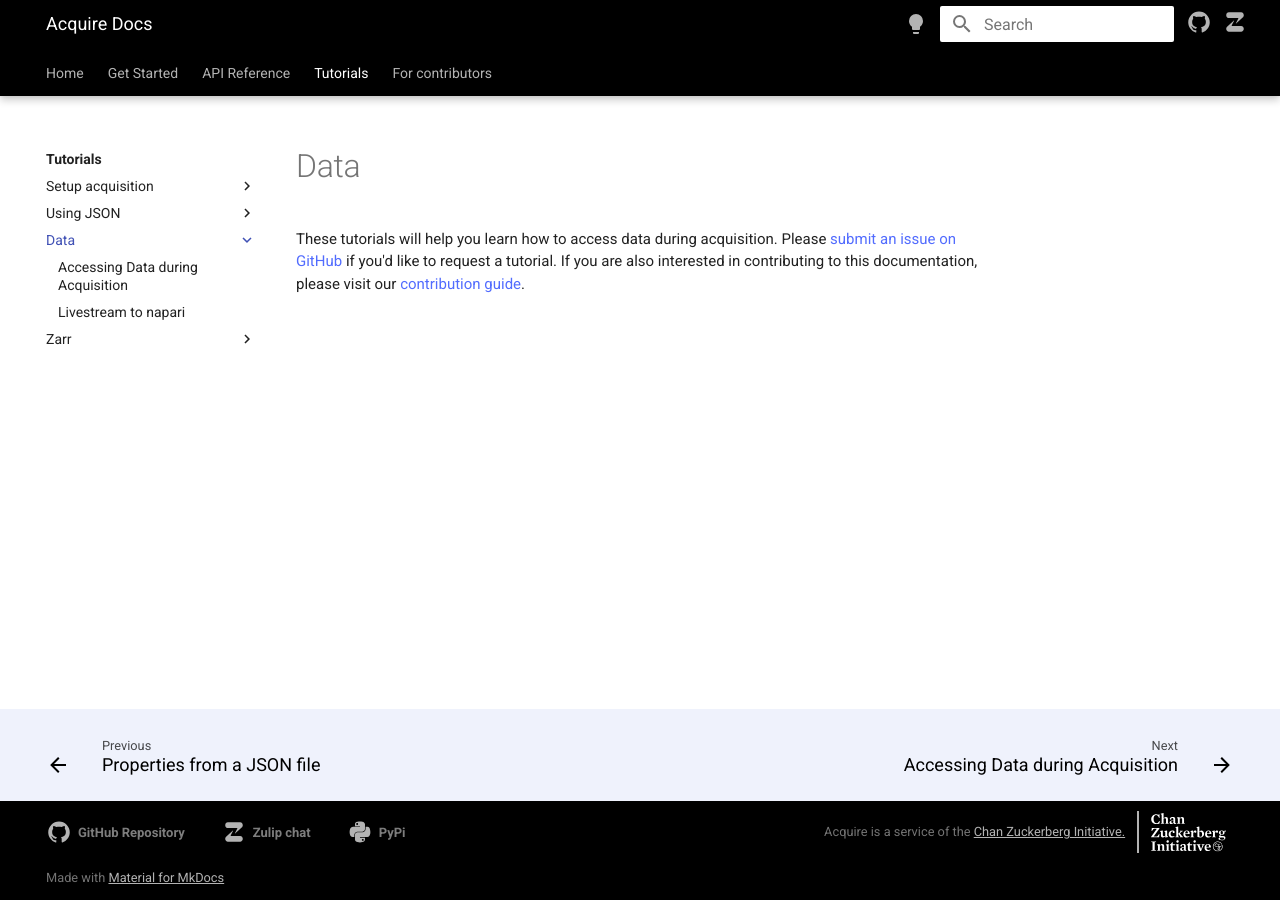
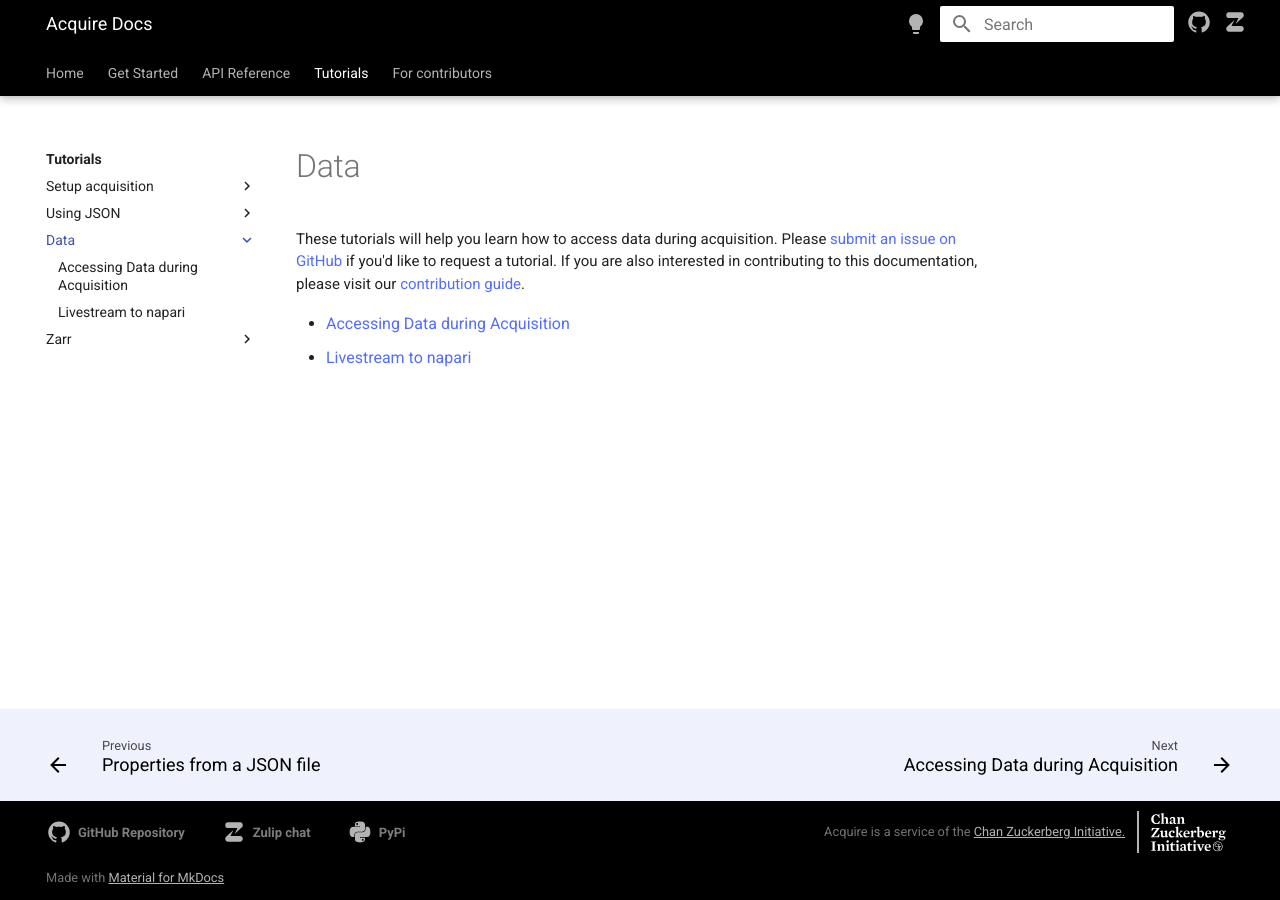
Before and after one commit to melissawm/acquire-docs, an MkDocs documentation site: the page built from docs/tutorials/access_data/index.md, in a window 1280 px wide. Built offline with MkDocs 1.6.1 and Material for MkDocs 9.7.7, drawn with Linux system fonts in a browser that asks for light colours; nearby versions of some CDN libraries; comment, search, counter and statistics services are not loaded.

Commit message:
Update index.md

```diff
--- a/docs/tutorials/access_data/index.md
+++ b/docs/tutorials/access_data/index.md
@@ -5,3 +5,6 @@ Please [submit an issue on GitHub](https://github.com/acquire-project/acquire-do
 if you'd like to request a tutorial. If you are also interested in contributing
 to this documentation, please visit our
 [contribution guide](https://acquire-project.github.io/acquire-docs/dev/for_contributors/).
+
+- [Accessing Data during Acquisition](./framedata.md)
+- [Livestream to napari](./livestream.md)
```
